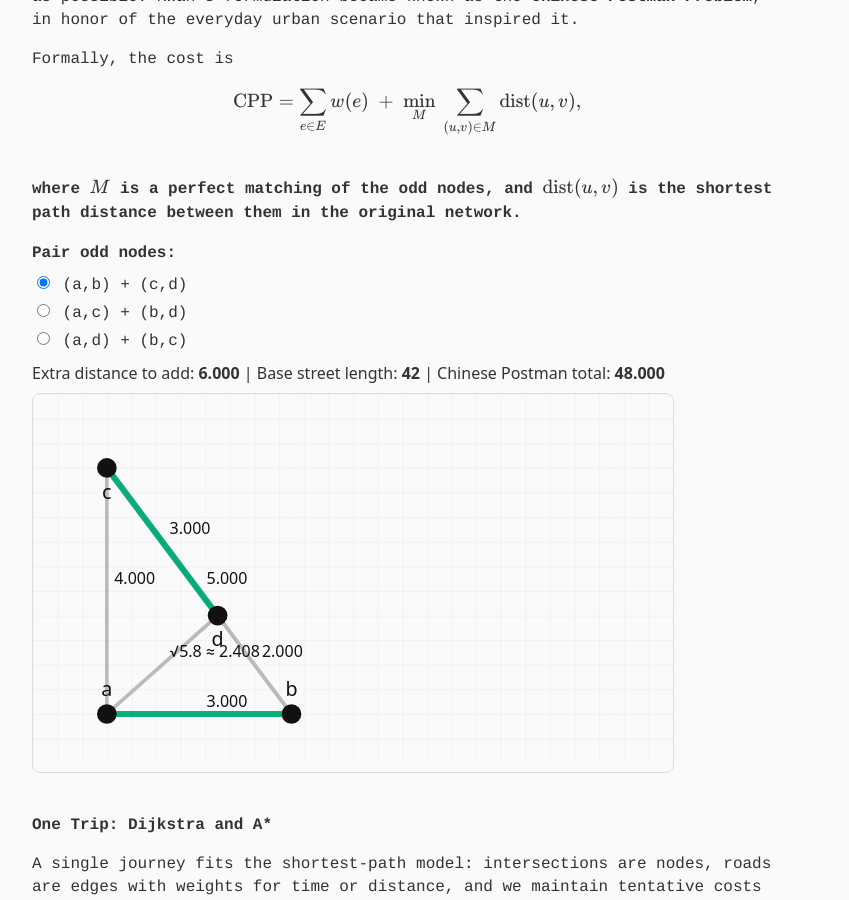
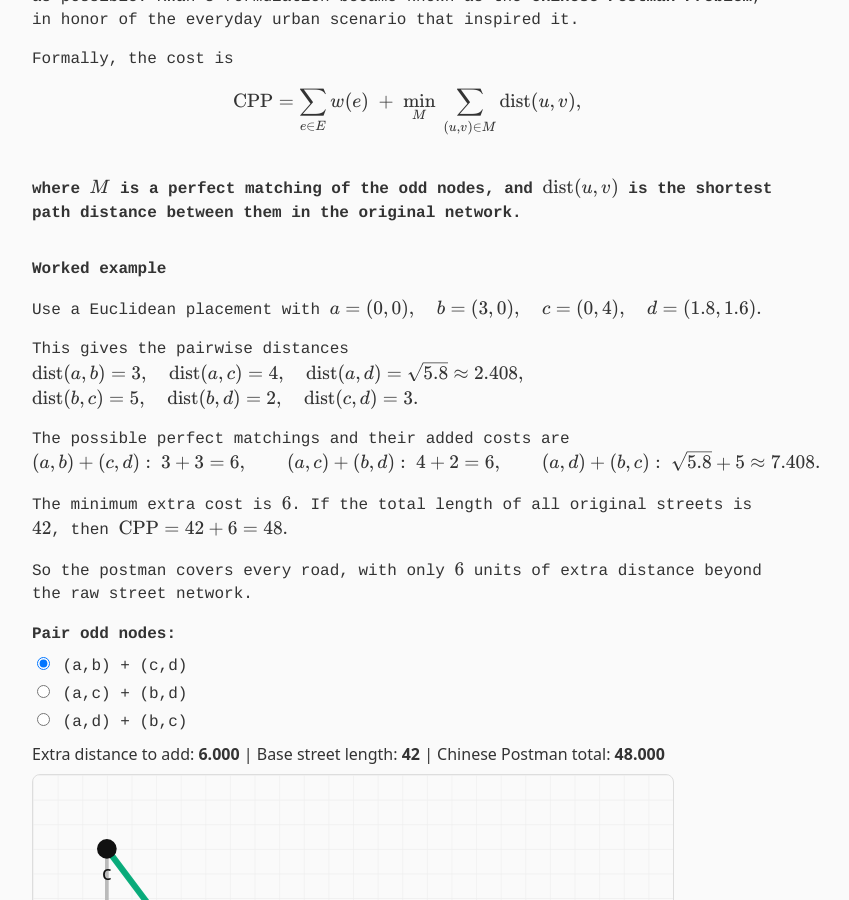
Before and after one commit to gcol33/blog, a Jekyll site: the page built from _posts/2025-09-12-the-map-always-knows.md, in a window 1280 px wide and 900 px high, scrolled down 1020 px. Shown: the whole window, without its empty margins (233-1082 px from the left). Built offline with Jekyll 4.4.1, drawn with Linux system fonts in a browser that asks for light colours.

Commit message:
update blog post

```diff
--- a/_posts/2025-09-12-the-map-always-knows.md
+++ b/_posts/2025-09-12-the-map-always-knows.md
@@ -23,6 +23,34 @@ $$
 
 where $M$ is a perfect matching of the odd nodes, and $\operatorname{dist}(u,v)$ is the shortest path distance between them in the original network.
 ---
+
+### Worked example
+
+Use a Euclidean placement with
+$$
+a=(0,0),\quad b=(3,0),\quad c=(0,4),\quad d=(1.8,1.6).
+$$
+
+This gives the pairwise distances
+$$
+\operatorname{dist}(a,b)=3,\quad \operatorname{dist}(a,c)=4,\quad \operatorname{dist}(a,d)=\sqrt{5.8}\approx 2.408, \\
+\operatorname{dist}(b,c)=5,\quad \operatorname{dist}(b,d)=2,\quad \operatorname{dist}(c,d)=3.
+$$
+
+The possible perfect matchings and their added costs are
+$$
+(a,b)+(c,d):\ 3+3=6, \qquad
+(a,c)+(b,d):\ 4+2=6, \qquad
+(a,d)+(b,c):\ \sqrt{5.8}+5\approx 7.408.
+$$
+
+The minimum extra cost is $6$. If the total length of all original streets is $42$, then
+$$
+\text{CPP} = 42 + 6 = 48.
+$$
+
+So the postman covers every road, with only $6$ units of extra distance beyond the raw street network.
+
 
 <!-- CPP Worked Example — Euclidean coordinates with exact distances and live pairing cost -->
 <div id="cpp-visual" style="margin:1rem 0;">
```
